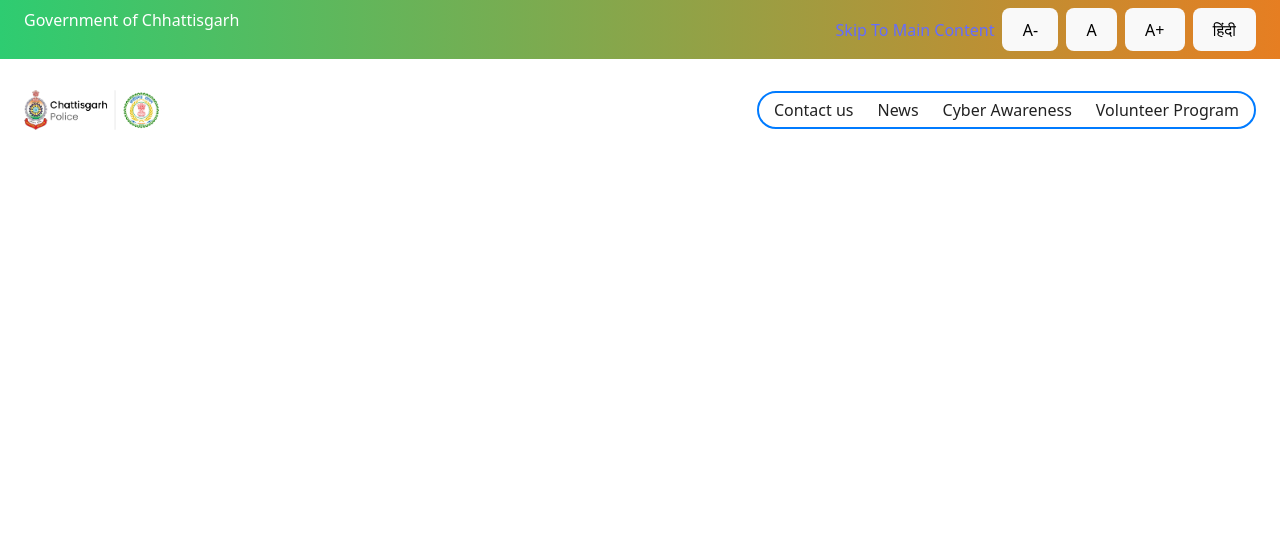
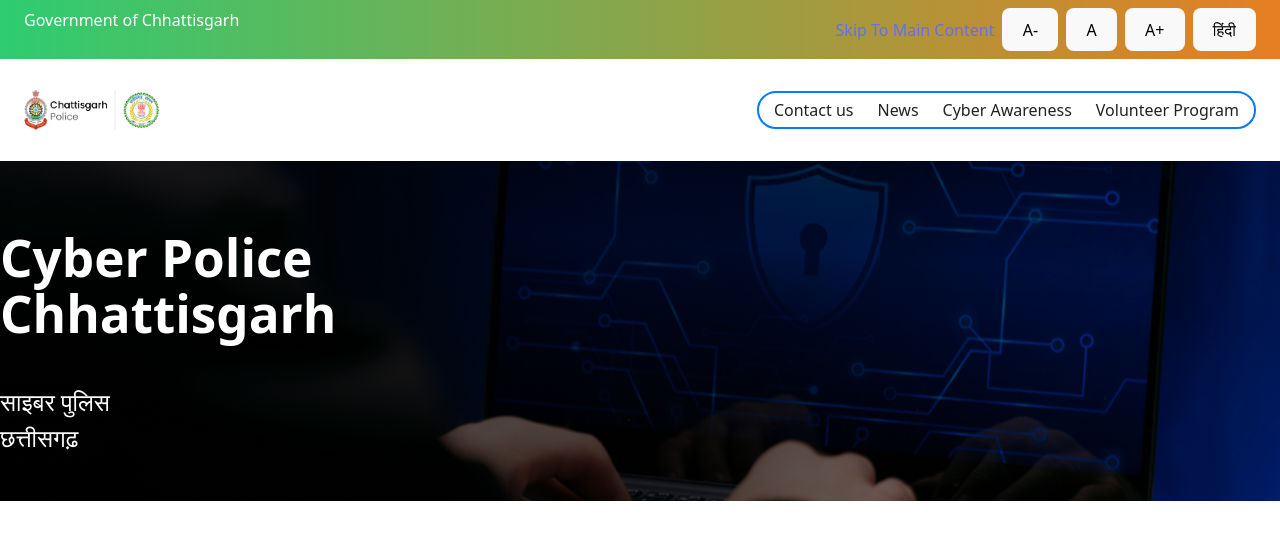
Before and after one commit to saitama-on/cyber-police, a React (Vite) app: page / in a window 1280 px wide. Shown: the top 540 px of the page. Built offline with nearby package versions, Linux system fonts and the light colour scheme.

Commit message:
background image

```diff
--- a/src/App.tsx
+++ b/src/App.tsx
@@ -1,5 +1,6 @@
 import React from 'react';
 import Header from './components/Header';
+import Hero from './components/Hero';
 // Import other components as you create them, e.g.:
 // import Hero from './components/Hero';
 // import Contact from './components/Contact';
@@ -8,6 +9,7 @@
   return (
     <div>
       <Header />
+      <Hero />
       {/* <Hero /> */}
       {/* <Contact /> */}
       {/* Add other components here as you build them */}
--- /dev/null
+++ b/src/components/Hero.css
@@ -0,0 +1,35 @@
+.hero-section {
+    width: 100%;
+    min-height: 340px;
+    display: flex;
+    align-items: center;
+    /* Layer 1: gradient, Layer 2: image */
+    background-image:
+        linear-gradient(120deg, rgba(0, 0, 0, 0.7) 60%, rgba(0, 0, 0, 0.3) 100%),
+        url('../assets/hero-bg.png');
+    background-size: cover;
+    background-position: center;
+    position: relative;
+    color: #fff;
+}
+
+.hero-content {
+    margin-left: 5vw;
+    padding: 48px 32px;
+    background: rgba(0, 0, 0, 0.2);
+    /* subtle overlay for readability */
+    border-radius: 16px;
+    display: inline-block;
+}
+
+.hero-content h1 {
+    font-size: 2.7rem;
+    font-weight: bold;
+    margin: 0;
+}
+
+.hero-content h2 {
+    font-size: 2.1rem;
+    margin: 16px 0 0 0;
+    font-family: inherit;
+}
--- /dev/null
+++ b/src/components/Hero.tsx
@@ -0,0 +1,25 @@
+import React from 'react';
+import heroBg from '../assets/hero-bg.png';
+
+
+const Hero: React.FC = () => (
+    <section
+        className="hero-section"
+        style={{
+            backgroundImage: `linear-gradient(120deg, rgba(0,0,0,0.7) 60%, rgba(0,0,0,0.3) 100%), url("${heroBg}")`,
+            backgroundSize: 'cover',
+            backgroundPosition: 'center',
+            minHeight: '340px',
+            display: 'flex',
+            alignItems: 'center',
+            color: '#fff'
+        }}
+    >
+        <div className="hero-content">
+            <h1>Cyber Police<br />Chhattisgarh</h1>
+            <h2>साइबर पुलिस<br />छत्तीसगढ़</h2>
+        </div>
+    </section>
+);
+
+export default Hero;
```
Also changed, not shown: src/assets/hero-bg.png (added).
